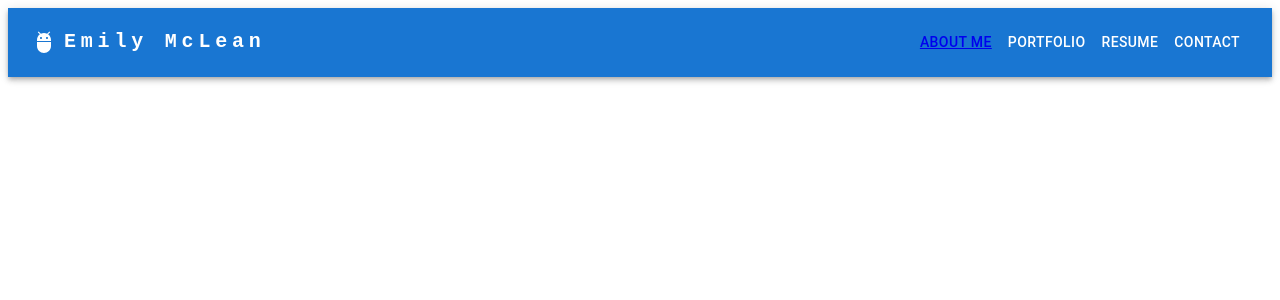
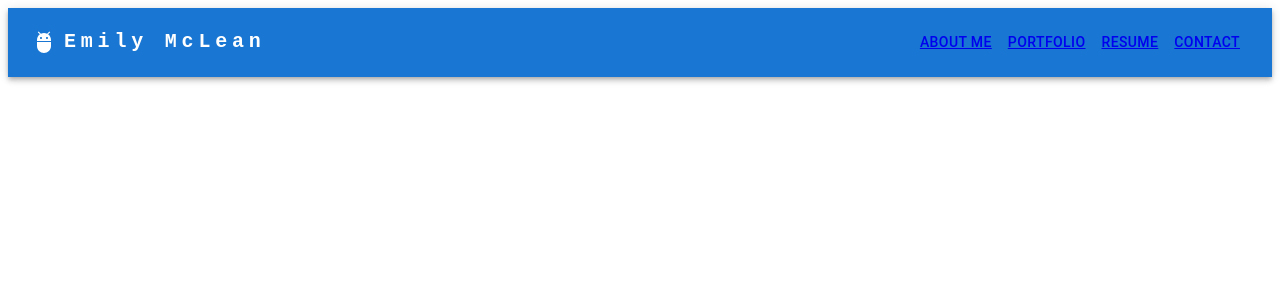
Before and after one commit to emilymclean94/mclean-portfolio, a Next.js app: page / in a window 1280 px wide. Shown: the top 300 px of the page. Built offline with nearby package versions, Linux system fonts and the light colour scheme.

Commit message:
all navbar links working

```diff
--- a/src/app/components/Navbar.jsx
+++ b/src/app/components/Navbar.jsx
@@ -1,18 +1,17 @@
-'use client'
-import Link from 'next/link';
-import * as React from 'react';
-import AppBar from '@mui/material/AppBar';
-import Box from '@mui/material/Box';
-import Toolbar from '@mui/material/Toolbar';
-import IconButton from '@mui/material/IconButton';
-import Typography from '@mui/material/Typography';
-import Menu from '@mui/material/Menu';
-import MenuIcon from '@mui/icons-material/Menu';
-import Container from '@mui/material/Container';
-import Button from '@mui/material/Button';
-import MenuItem from '@mui/material/MenuItem';
-import AdbIcon from '@mui/icons-material/Adb';
-
+"use client";
+import Link from "next/link";
+import * as React from "react";
+import AppBar from "@mui/material/AppBar";
+import Box from "@mui/material/Box";
+import Toolbar from "@mui/material/Toolbar";
+import IconButton from "@mui/material/IconButton";
+import Typography from "@mui/material/Typography";
+import Menu from "@mui/material/Menu";
+import MenuIcon from "@mui/icons-material/Menu";
+import Container from "@mui/material/Container";
+import Button from "@mui/material/Button";
+import MenuItem from "@mui/material/MenuItem";
+import AdbIcon from "@mui/icons-material/Adb";
 
 function NavBar() {
   const [anchorElNav, setAnchorElNav] = React.useState(null);
@@ -30,7 +29,7 @@ function NavBar() {
       <Container maxWidth="xl">
         <Toolbar disableGutters>
           {/* Name fullsize page */}
-          <AdbIcon sx={{ display: { xs: 'none', md: 'flex' }, mr: 1 }} />
+          <AdbIcon sx={{ display: { xs: "none", md: "flex" }, mr: 1 }} />
           <Typography
             variant="h6"
             noWrap
@@ -38,19 +37,19 @@ function NavBar() {
             href="/"
             sx={{
               mr: 2,
-              display: { xs: 'none', md: 'flex' },
-              fontFamily: 'monospace',
+              display: { xs: "none", md: "flex" },
+              fontFamily: "monospace",
               fontWeight: 700,
-              letterSpacing: '.3rem',
-              color: 'inherit',
-              textDecoration: 'none',
+              letterSpacing: ".3rem",
+              color: "inherit",
+              textDecoration: "none",
             }}
           >
             Emily McLean
           </Typography>
 
           {/* Appbar Full */}
-          <Box sx={{ flexGrow: 1, display: { xs: 'flex', md: 'none' } }}>
+          <Box sx={{ flexGrow: 1, display: { xs: "flex", md: "none" } }}>
             <IconButton
               size="large"
               aria-label="account of current user"
@@ -66,22 +65,20 @@ function NavBar() {
               id="menu-appbar"
               anchorEl={anchorElNav}
               anchorOrigin={{
-                vertical: 'bottom',
-                horizontal: 'left',
+                vertical: "bottom",
+                horizontal: "left",
               }}
               keepMounted
               transformOrigin={{
-                vertical: 'top',
-                horizontal: 'left',
+                vertical: "top",
+                horizontal: "left",
               }}
               open={Boolean(anchorElNav)}
               onClose={handleCloseNavMenu}
               sx={{
-                display: { xs: 'block', md: 'none' },
-
+                display: { xs: "block", md: "none" },
               }}
             >
-
               <MenuItem>
                 <Typography textAlign="center">About Me</Typography>
               </MenuItem>
@@ -94,12 +91,11 @@ function NavBar() {
               <MenuItem>
                 <Typography textAlign="center">Contact</Typography>
               </MenuItem>
-
             </Menu>
           </Box>
 
           {/* Name mobile */}
-          <AdbIcon sx={{ display: { xs: 'flex', md: 'none' }, mr: 1 }} />
+          <AdbIcon sx={{ display: { xs: "flex", md: "none" }, mr: 1 }} />
           <Typography
             variant="h5"
             noWrap
@@ -107,40 +103,42 @@ function NavBar() {
             href=""
             sx={{
               mr: 2,
-              display: { xs: 'flex', md: 'none' },
+              display: { xs: "flex", md: "none" },
               flexGrow: 1,
-              fontFamily: 'monospace',
+              fontFamily: "monospace",
               fontWeight: 700,
-              letterSpacing: '.3rem',
-              color: 'inherit',
-              textDecoration: 'none',
+              letterSpacing: ".3rem",
+              color: "inherit",
+              textDecoration: "none",
             }}
           >
             Emily McLean
           </Typography>
 
           {/* Appbar full site */}
-          <Box sx={{ flexGrow: 1, display: { xs: 'none', md: 'flex', justifyContent: 'flex-end' } }}>
-              <Button sx={{ my: 2, color: 'white', display: 'block' }}>
-                <Link href='/about_me/page.js'>
-                About Me
-                </Link>
+          <Box
+            sx={{
+              flexGrow: 1,
+              display: { xs: "none", md: "flex", justifyContent: "flex-end" },
+            }}
+          >
+            <Button sx={{ my: 2, color: "white", display: "block" }}>
+              <Link href="/about_me">About Me</Link>
             </Button>
-              <Button sx={{ my: 2, color: 'white', display: 'block' }}>
-                Portfolio
+            <Button sx={{ my: 2, color: "white", display: "block" }}>
+              <Link href="/portfolio">Portfolio</Link>
             </Button>
-              <Button sx={{ my: 2, color: 'white', display: 'block' }}>
-                Resume
+            <Button sx={{ my: 2, color: "white", display: "block" }}>
+              <Link href="/resume">Resume</Link>
             </Button>
-              <Button sx={{ my: 2, color: 'white', display: 'block' }}>
-                Contact
+            <Button sx={{ my: 2, color: "white", display: "block" }}>
+              <Link href='/contact'>Contact</Link>
             </Button>
           </Box>
-
         </Toolbar>
       </Container>
     </AppBar>
-    )
+  );
 }
 
 export default NavBar;
```
Also changed, not shown: src/app/contact/page.js (+8 -6 lines), src/app/portfolio/page.js (+8 -6 lines), src/app/resume/page.js (+8 -6 lines). Lines whose indentation alone changed are shown as unchanged.
